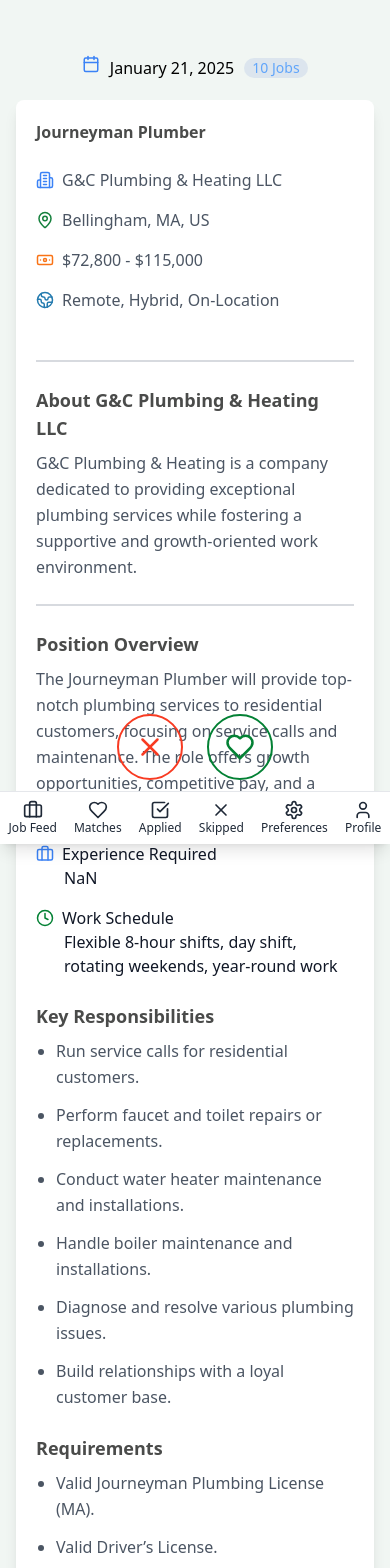
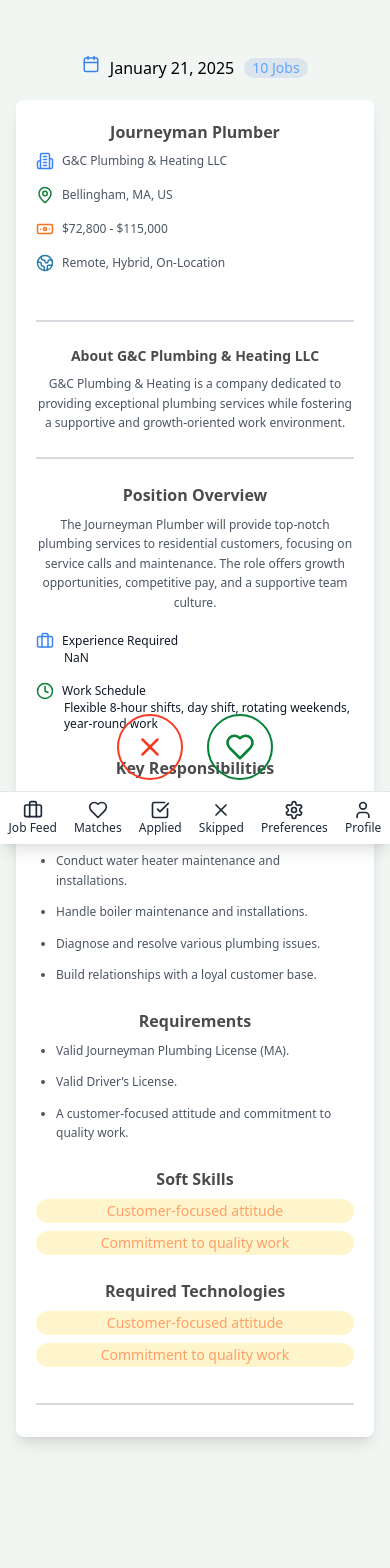
Before and after one commit to Muhammadbilalhaider/netlify-tailwind, a React (Create React App) app: page /feed in a window 390 px wide. Shown: the top 1568 px of the page. Built offline with nearby package versions, Linux system fonts and the light colour scheme.

Commit message:
making Applied

```diff
--- a/src/components/jobFeed/JobFeed.tsx
+++ b/src/components/jobFeed/JobFeed.tsx
@@ -57,10 +57,10 @@
         />
       </div>
 
-      <div className="flex flex-col p-5 items-start bg-white w-full md:w-10/12 lg:w-8/12 shadow-lg rounded-lg">
+      <div className="flex flex-col p-5 items-start bg-white w-full md:w-11/12 lg:w-8/12 shadow-lg rounded-lg">
         {/* Job Title */}
-        <div className="mb-4">
-          <h5 className="font-bold mb-2 text-neutral-dark">Journeyman Plumber</h5>
+        <div className="lg:mb-4 w-full">
+          <p className="font-bold lg:text-lg text-base lg:text-start md:text-start text-center mb-2 text-neutral-dark">Journeyman Plumber</p>
         </div>
 
         {/* Job Details */}
@@ -69,23 +69,23 @@
             <span className="text-blue-500">
               <Building2 size={18} />
             </span>
-            <p className="text-base text-gray-600 ml-2">G&C Plumbing & Heating LLC</p>
+            <p className="lg:text-base md:text-sm text-xs text-gray-600 ml-2">G&C Plumbing & Heating LLC</p>
           </div>
           <div className="flex items-center">
             <span className="text-green-700">
               <MapPin size={18} />
             </span>
-            <p className="text-base text-gray-600 ml-2">Bellingham, MA, US</p>
+            <p className="lg:text-base md:text-sm text-xs text-gray-600 ml-2">Bellingham, MA, US</p>
           </div>
           <div className="flex items-center">
             <span className="text-orange-500">
               <Banknote size={18} />
             </span>
-            <p className="text-base text-gray-600 ml-2">$72,800 - $115,000</p>
+            <p className="lg:text-base md:text-sm text-xs text-gray-600 ml-2">$72,800 - $115,000</p>
           </div>
           <div className="flex items-center ">
             <span className='flex text-primary'><Earth size={18} /></span>
-            <p className="text-base ml-2 text-gray-600">Remote, Hybrid, On-Location</p>
+            <p className="lg:text-base md:text-sm text-xs ml-2 text-gray-600">Remote, Hybrid, On-Location</p>
           </div>
         </div>
 
@@ -95,10 +95,12 @@
         </div>
 
         {/* About Section */}
-        <p className="text-lg font-semibold text-neutral-dark mb-2">About G&C Plumbing & Heating LLC</p>
-        <p className="text-gray-600 leading-relaxed">
+     <div className='w-full'>
+     <p className="lg:text-lg md:text-base text-sm lg:text-start md:text-start text-center font-semibold text-neutral-dark mb-2">About G&C Plumbing & Heating LLC</p>
+        <p className="text-gray-600 lg:text-base md:text-sm text-xs lg:text-start md:text-start text-center leading-relaxed">
           G&C Plumbing & Heating is a company dedicated to providing exceptional plumbing services while fostering a supportive and growth-oriented work environment.
         </p>
+     </div>
 
         {/* Separator */}
         <div className="w-full py-6">
@@ -106,31 +108,33 @@
         </div>
 
         {/* Position Overview */}
-        <p className="text-lg font-semibold text-neutral-dark mb-2">Position Overview</p>
-        <p className="leading-relaxed text-gray-600">
+        <div className='w-full'>
+        <p className="lg:text-lg text-base lg:text-start md:text-start text-center font-semibold text-neutral-dark mb-2">Position Overview</p>
+        <p className="leading-relaxed lg:text-base md:text-sm text-xs lg:text-start md:text-start text-center text-gray-600">
           The Journeyman Plumber will provide top-notch plumbing services to residential customers, focusing on service calls and maintenance. The role offers growth opportunities, competitive pay, and a supportive team culture.
         </p>
+        </div>
 
         <div className="grid grid-cols-1 md:grid-cols-2 mt-5 gap-4 w-full">
           <div className="flex flex-col w-full">
             <span className="items-center flex flex-row ">
              <span className='text-blue-500 '><Briefcase size={18} /></span>
-              <p className="text-base ml-2">Experience Required</p>
+              <p className="lg:text-base md:text-sm text-xs ml-2">Experience Required</p>
             </span>
 
 
-            <p className="text-base ml-7">NaN</p>
+            <p className="lg:text-base md:text-sm text-xs ml-7">NaN</p>
 
           </div>
 
           <div className="flex flex-col">
             <span className="items-center  flex -row ">
             <span className='text-[#038134] '><Clock size={18} /> </span>
-              <p className="text-base ml-2">Work Schedule</p>
+              <p className="lg:text-base md:text-sm text-xs ml-2">Work Schedule</p>
             </span>
 
 
-            <p className="text-base ml-7">Flexible 8-hour shifts, day shift, rotating weekends, year-round work</p>
+            <p className="lg:text-base md:text-sm text-xs ml-7">Flexible 8-hour shifts, day shift, rotating weekends, year-round work</p>
 
           </div>
         </div>
@@ -138,11 +142,11 @@
 
 
         {/* Key Responsibilities */}
-        <div className="mt-6">
-          <p className="text-lg text-neutral-dark font-semibold mb-2">Key Responsibilities</p>
+        <div className="w-full mt-6">
+          <p className="lg:text-lg text-base lg:text-start text-center md:text-start text-neutral-dark font-semibold mb-2">Key Responsibilities</p>
           <ul className="list-disc ml-5 space-y-3">
             {keyResponsibilities.map((responsibility, index) => (
-              <li key={index} className="text-gray-600 leading-relaxed">
+              <li key={index} className="lg:text-base md:text-sm text-xs text-gray-600 leading-relaxed">
                 {responsibility}
               </li>
             ))}
@@ -153,11 +157,11 @@
 
 
         {/* Requirements */}
-        <div className="mt-6">
-          <p className="text-lg text-neutral-dark font-semibold mb-2">Requirements</p>
+        <div className="w-full mt-6">
+          <p className="lg:text-lg text-base text-neutral-dark lg:text-start md:text-start text-center font-semibold mb-2">Requirements</p>
           <ul className="list-disc ml-5 space-y-3">
             {keyRequirements.map((requirement, index) => (
-              <li key={index} className="text-gray-600 leading-relaxed">
+              <li key={index} className="lg:text-base md:text-sm text-xs text-gray-600 leading-relaxed">
                 {requirement}
               </li>
             ))}
@@ -165,32 +169,33 @@
         </div>
 
         {/* Soft Skills */}
-        <div className="mt-6">
-          <p className="text-lg text-neutral-dark font-semibold mb-2">Soft Skills</p>
-          <div className="flex p-0 gap-2">
+        <div className="mt-6 flex flex-col lg:w-7/12 md:w-9/12 w-full">
+          <p className="lg:text-lg text-base lg:text-start md:text-start text-center text-neutral-dark font-semibold mb-2">Soft Skills</p>
+          <div className="w-full grid lg:grid-cols-2 md:grid-cols-2 grid-cols-1 p-0 gap-2 sm:items-center sm:justify-center">
             <div className="bg-accent-light justify-center items-center px-3 rounded-full">
-              <p className="text-accent-secondary p-1 text-sm font-medium text-center">Customer-focused attitude</p>
+              <p className="text-accent-secondary p-0.5 text-sm sm:text-xs font-medium text-center">Customer-focused attitude</p>
             </div>
             <div className="bg-accent-light justify-center items-center px-3 rounded-full">
-            <p className="text-accent-secondary p-1 text-sm font-medium text-center">Commitment to quality work</p>
+            <p className="w-full text-accent-secondary p-0.5 text-sm sm:text-xs font-medium text-center">Commitment to quality work</p>
             </div>
           </div>
         </div>
 
         {/* Required Technologies */}
 
-        <div className="mt-6">
-          <p className="text-lg text-neutral-dark font-semibold mb-2">Required Technologies</p>
-          <div className="flex p-0 gap-2">
+        <div className="mt-6 flex flex-col lg:w-7/12 md:w-9/12 w-full">
+          <p className="lg:text-lg text-base lg:text-start md:text-start text-center text-neutral-dark font-semibold mb-2">Required Technologies</p>
+          <div className="w-full grid lg:grid-cols-2 md:grid-cols-2 grid-cols-1 p-0 gap-2 sm:items-center sm:justify-center">
             <div className="bg-accent-light justify-center items-center px-3 rounded-full">
-              <p className="text-accent-secondary p-1 text-sm font-medium text-center">Customer-focused attitude</p>
+              <p className="text-accent-secondary p-0.5 text-sm sm:text-xs font-medium text-center">Customer-focused attitude</p>
             </div>
             <div className="bg-accent-light justify-center items-center px-3 rounded-full">
-            <p className="text-accent-secondary p-1 text-sm font-medium text-center">Commitment to quality work</p>
+            <p className="w-full text-accent-secondary p-0.5 text-sm sm:text-xs font-medium text-center">Commitment to quality work</p>
             </div>
           </div>
+        </div>
 
-        </div>
+
          {/* Separator */}
          <div className="w-full py-3 mt-6">
           <hr className="border border-gray-400 opacity-40" />
```
